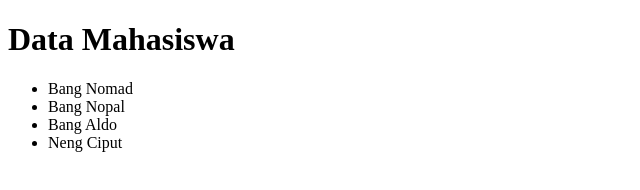
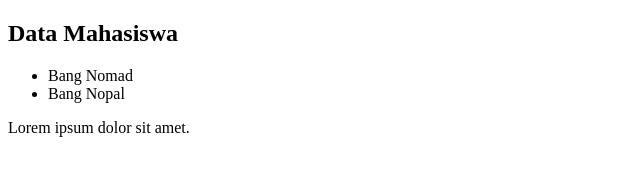
Before and after one commit to BangNomad27/repo-testing, a plain HTML site: page mahasiswa.html in a window 1280 px wide. Shown: the whole page, without its empty margins (0-640 px from the left). Drawn offline with Linux system fonts and the light colour scheme.

Commit message:
Update data baru di file mahasiswa.html

```diff
--- a/mahasiswa.html
+++ b/mahasiswa.html
@@ -7,12 +7,12 @@
   <title>Belajar Git</title>
 </head>
 <body>
-  <h1>Data Mahasiswa</h1>
+  <h2>Data Mahasiswa</h2>
   <ul>
     <li>Bang Nomad</li>
     <li>Bang Nopal</li>
-    <li>Bang Aldo</li>
-    <li>Neng Ciput</li>
   </ul>
+
+  <p>Lorem ipsum dolor sit amet.</p>
 </body>
 </html>
```
